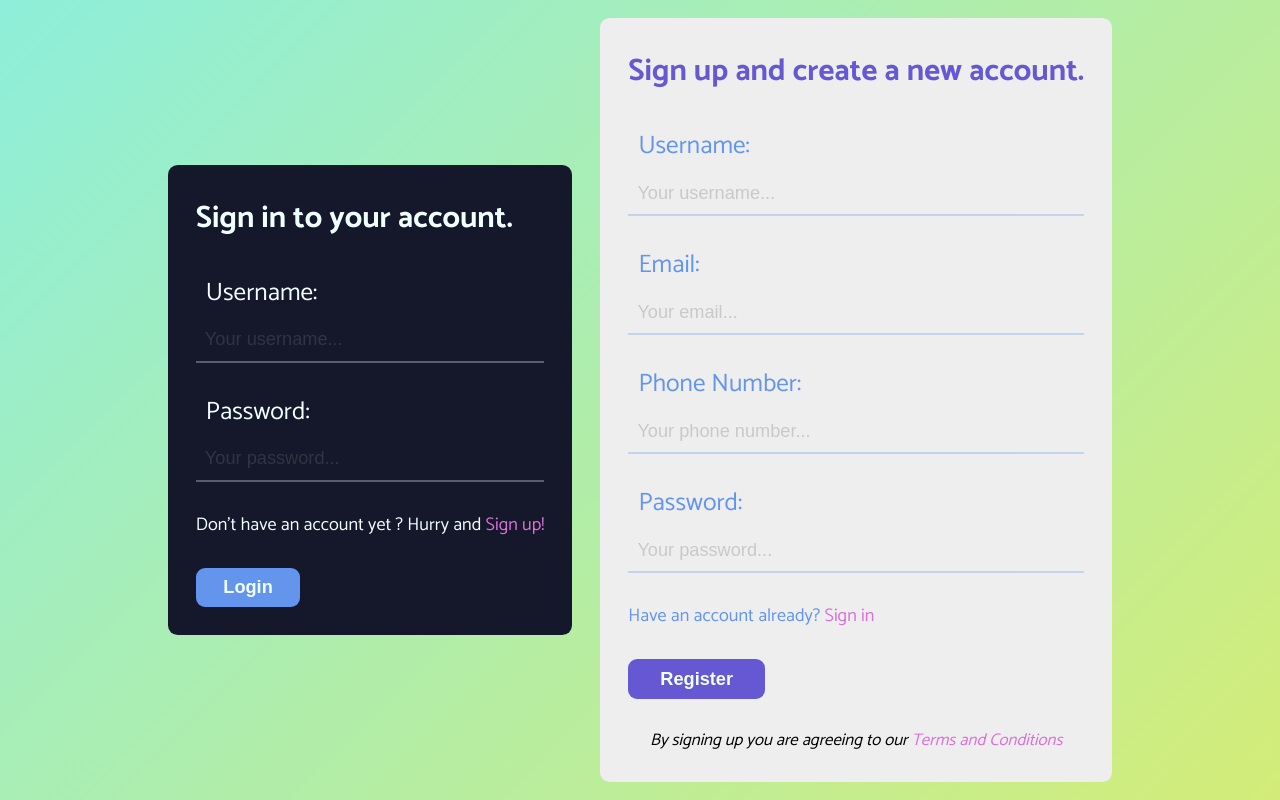
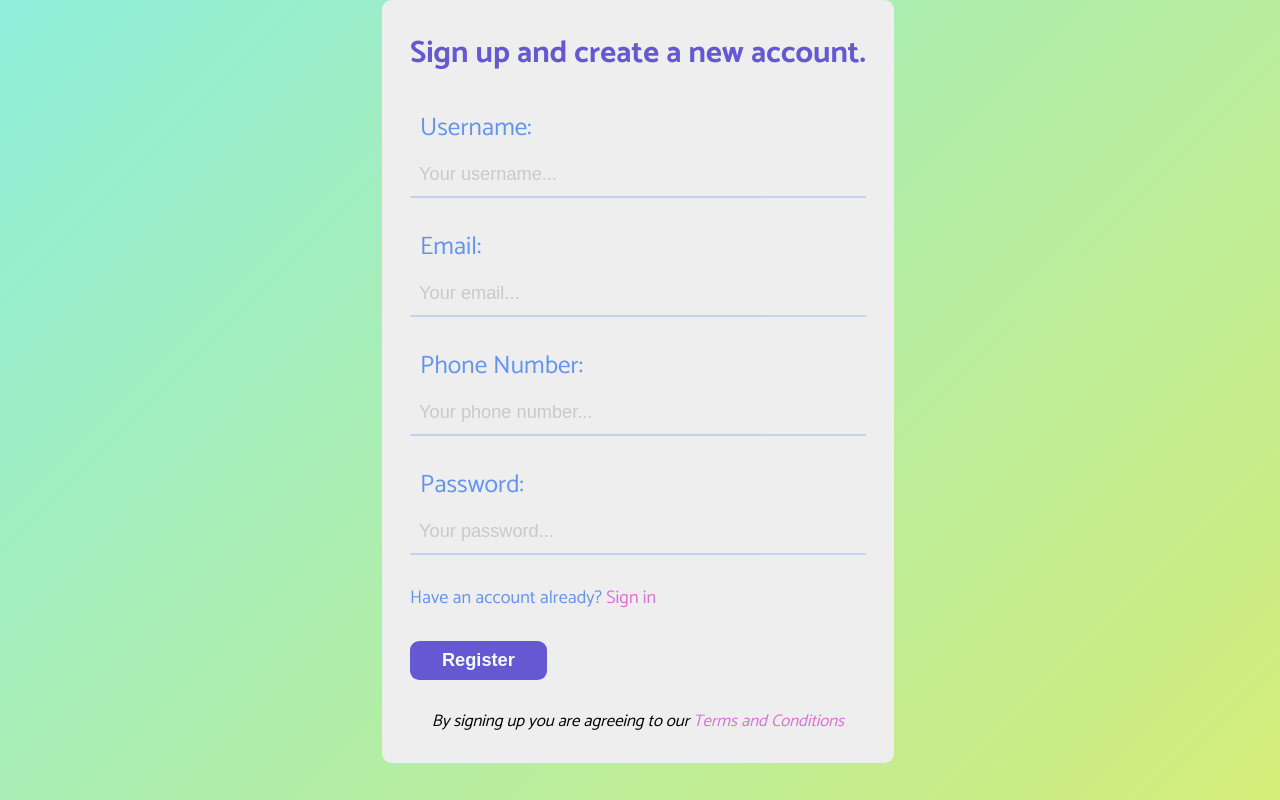
Before and after one commit to Plamenov-Nevyan/Animated-Forms, a plain HTML site: page index.html in a window 1280 px wide. Both pictures are taken after a click on the element "Sign up!". Drawn offline with nearby package versions, Linux system fonts and the light colour scheme.

Commit message:
Added form fade in/out animations

```diff
--- a/index.html
+++ b/index.html
@@ -7,6 +7,7 @@
     <link rel="stylesheet" href="./typography.css">
     <script src="https://ajax.googleapis.com/ajax/libs/jquery/3.6.4/jquery.min.js"></script>
     <script src="https://cdnjs.cloudflare.com/ajax/libs/jqueryui/1.13.2/jquery-ui.min.js"></script>
+    <script src="./index.js"></script>
     <title>Animated Forms</title>
 </head>
 <body>
@@ -23,7 +24,7 @@
             <input type="password" id="password" name="password" placeholder="Your password..." />
         </fieldset>
         <p>Don't have an account yet ? Hurry and
-            <span>
+            <span id="redirect-register">
                 Sign up!
                 <svg xmlns="http://www.w3.org/2000/svg" viewBox="0 0 448 512"><!--! Font Awesome Pro 6.4.2 by @fontawesome - https://fontawesome.com License - https://fontawesome.com/license (Commercial License) Copyright 2023 Fonticons, Inc. --><path d="M438.6 278.6c12.5-12.5 12.5-32.8 0-45.3l-160-160c-12.5-12.5-32.8-12.5-45.3 0s-12.5 32.8 0 45.3L338.8 224 32 224c-17.7 0-32 14.3-32 32s14.3 32 32 32l306.7 0L233.4 393.4c-12.5 12.5-12.5 32.8 0 45.3s32.8 12.5 45.3 0l160-160z"/></svg>
             </span>
@@ -52,7 +53,7 @@
         </fieldset>
         <p>
             Have an account already?
-            <span>
+            <span id="redirect-login">
                 Sign in
                 <svg xmlns="http://www.w3.org/2000/svg" viewBox="0 0 448 512"><!--! Font Awesome Pro 6.4.2 by @fontawesome - https://fontawesome.com License - https://fontawesome.com/license (Commercial License) Copyright 2023 Fonticons, Inc. --><path d="M438.6 278.6c12.5-12.5 12.5-32.8 0-45.3l-160-160c-12.5-12.5-32.8-12.5-45.3 0s-12.5 32.8 0 45.3L338.8 224 32 224c-17.7 0-32 14.3-32 32s14.3 32 32 32l306.7 0L233.4 393.4c-12.5 12.5-12.5 32.8 0 45.3s32.8 12.5 45.3 0l160-160z"/></svg>
             </span>
--- /dev/null
+++ b/index.js
@@ -0,0 +1,37 @@
+$(document).ready(function(){
+    $('#redirect-register').click(function(){
+        $('.login-form').animate({
+            opacity: 0,
+            marginLeft: '-300px'
+        },
+        'slow',
+        'linear',
+        )
+        $('.register-form').animate({
+            opacity: 1,
+            marginLeft: '-450px'
+        },
+        'slow',
+        'linear'
+        )
+    })
+
+    $('#redirect-login').click(function(){
+        $('.register-form').animate({
+            opacity: 0,
+            marginLeft: '400px'
+        },
+        'slow',
+        'linear'
+        )
+
+        $('.login-form').animate({
+            opacity: 1,
+            marginLeft: '0'
+        },
+        'slow',
+        'linear'
+        )
+    })
+
+})
--- a/styles.scss
+++ b/styles.scss
@@ -1,7 +1,6 @@
 body {
+    position: relative;
     display: flex;
-    justify-content: center;
-    align-items: center;
     min-width: 100svw;
     min-height: 100svh;
     overflow: hidden;
@@ -12,6 +11,9 @@ body {
 }
 
 .form-el {
+    position: absolute;
+    top: 20%;
+    left: 35%;
     min-width: 30vw;
     min-height: 50vh;
     display: flex;
@@ -98,6 +100,9 @@ body {
 }
 
 .register-form {
+    opacity: 0;
+    top: 0;
+    left: 65%;
     .heading {
         h2 {
             color: #6658D3;
```
Also changed, not shown: styles.css, 1 other file.
